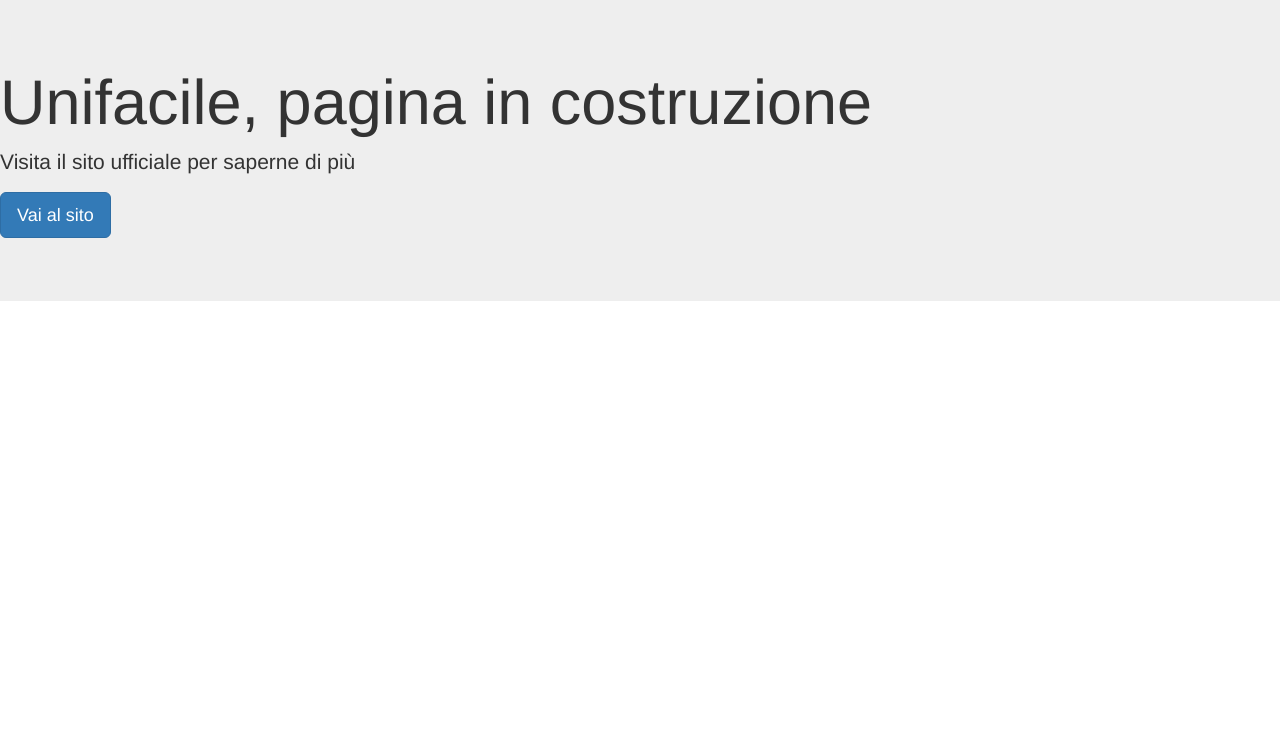
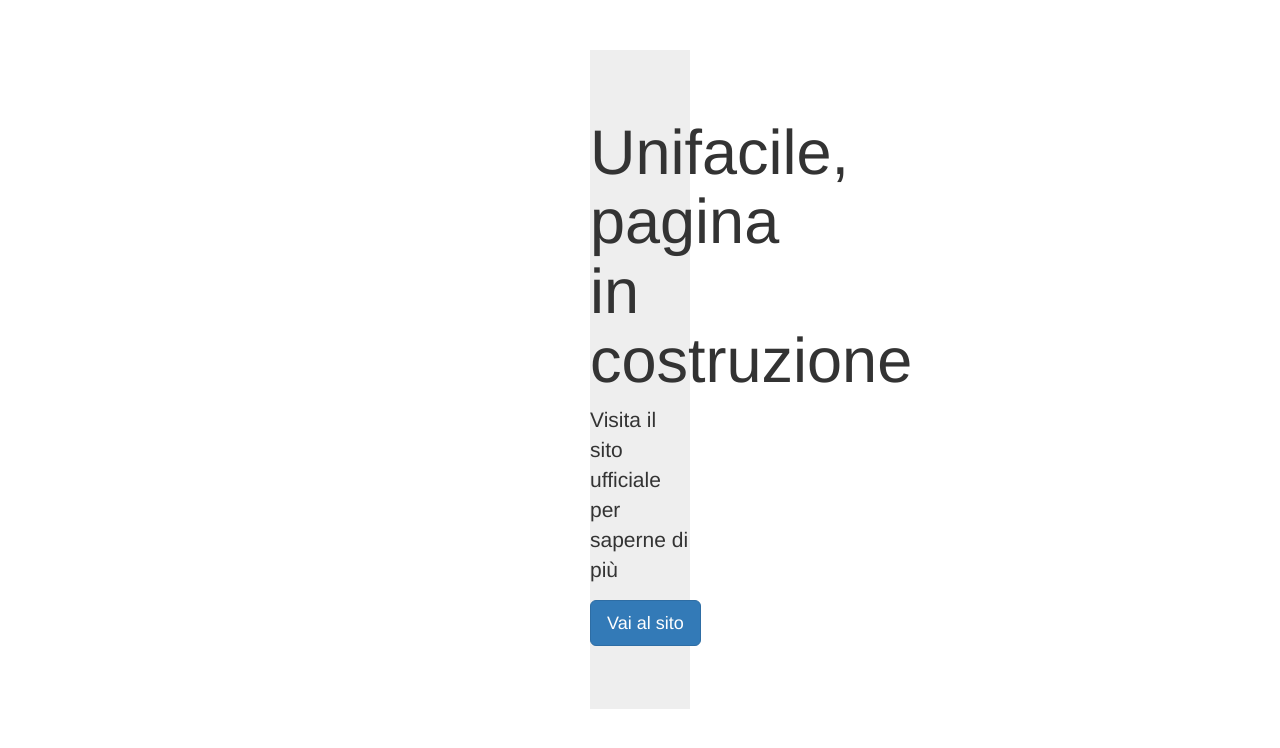
Before and after one commit to unifacile/unifacile.github.io, a plain HTML site: page index.html in a window 1280 px wide. Drawn offline with nearby package versions, Linux system fonts and the light colour scheme.

Commit message:
Aggiunto margine a pagina in costruzione

```diff
--- a/index.html
+++ b/index.html
@@ -19,7 +19,7 @@
     <![endif]-->
   </head>
   <body>
-    <div class="jumbotron">
+    <div class="jumbotron" style="width:100px; margin:50px auto;">
       <h1>Unifacile, pagina in costruzione</h1>
       <p>Visita il sito ufficiale per saperne di pi&ugrave;</p>
       <p><a class="btn btn-primary btn-lg" href="http://www.unifacile.it" role="button">Vai al sito</a></p>
```
